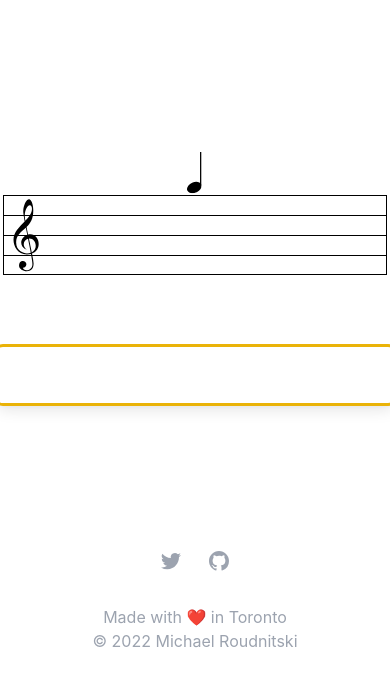
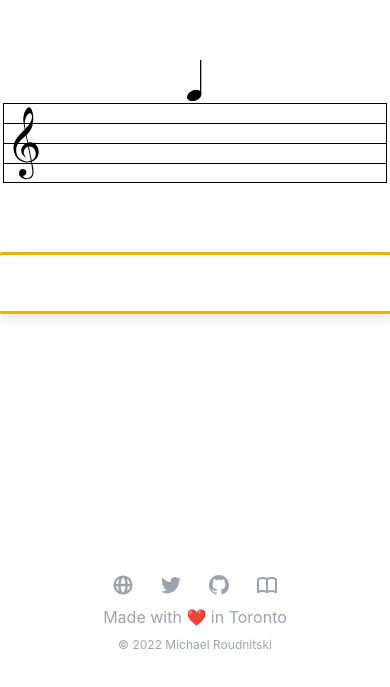
Before and after one commit to michaelroudnitski/piano-game, a Next.js app: page / in a window 390 px wide. Shown: the part 143-830 px from the top of the page. Built offline with nearby package versions, Linux system fonts and the light colour scheme.

Commit message:
Fix footer for smaller devices and social links

```diff
--- a/components/footer.js
+++ b/components/footer.js
@@ -1,8 +1,17 @@
 /* This example requires Tailwind CSS v2.0+ */
 const navigation = [
   {
+    name: 'Portfolio',
+    href: 'https://mroudnitski.com',
+    icon: (props) => (
+      <svg xmlns="http://www.w3.org/2000/svg" {...props} viewBox="0 0 20 20" fill="currentColor">
+        <path fill-rule="evenodd" d="M4.083 9h1.946c.089-1.546.383-2.97.837-4.118A6.004 6.004 0 004.083 9zM10 2a8 8 0 100 16 8 8 0 000-16zm0 2c-.076 0-.232.032-.465.262-.238.234-.497.623-.737 1.182-.389.907-.673 2.142-.766 3.556h3.936c-.093-1.414-.377-2.649-.766-3.556-.24-.56-.5-.948-.737-1.182C10.232 4.032 10.076 4 10 4zm3.971 5c-.089-1.546-.383-2.97-.837-4.118A6.004 6.004 0 0115.917 9h-1.946zm-2.003 2H8.032c.093 1.414.377 2.649.766 3.556.24.56.5.948.737 1.182.233.23.389.262.465.262.076 0 .232-.032.465-.262.238-.234.498-.623.737-1.182.389-.907.673-2.142.766-3.556zm1.166 4.118c.454-1.147.748-2.572.837-4.118h1.946a6.004 6.004 0 01-2.783 4.118zm-6.268 0C6.412 13.97 6.118 12.546 6.03 11H4.083a6.004 6.004 0 002.783 4.118z" clip-rule="evenodd" />
+      </svg>
+    ),
+  },
+  {
     name: 'Twitter',
-    href: '#',
+    href: 'https://twitter.com/mroudnitski',
     icon: (props) => (
       <svg fill="currentColor" viewBox="0 0 24 24" {...props}>
         <path d="M8.29 20.251c7.547 0 11.675-6.253 11.675-11.675 0-.178 0-.355-.012-.53A8.348 8.348 0 0022 5.92a8.19 8.19 0 01-2.357.646 4.118 4.118 0 001.804-2.27 8.224 8.224 0 01-2.605.996 4.107 4.107 0 00-6.993 3.743 11.65 11.65 0 01-8.457-4.287 4.106 4.106 0 001.27 5.477A4.072 4.072 0 012.8 9.713v.052a4.105 4.105 0 003.292 4.022 4.095 4.095 0 01-1.853.07 4.108 4.108 0 003.834 2.85A8.233 8.233 0 012 18.407a11.616 11.616 0 006.29 1.84" />
@@ -11,7 +20,7 @@ const navigation = [
   },
   {
     name: 'GitHub',
-    href: '#',
+    href: 'https://github.com/michaelroudnitski',
     icon: (props) => (
       <svg fill="currentColor" viewBox="0 0 24 24" {...props}>
         <path
@@ -21,12 +30,21 @@ const navigation = [
         />
       </svg>
     ),
+  },
+  {
+    name: 'Blog',
+    href: 'https://dev.to/mroudnitski',
+    icon: (props) => (
+      <svg xmlns="http://www.w3.org/2000/svg" {...props} fill="none" viewBox="0 0 24 24" stroke="currentColor" stroke-width="2">
+        <path stroke-linecap="round" stroke-linejoin="round" d="M12 6.253v13m0-13C10.832 5.477 9.246 5 7.5 5S4.168 5.477 3 6.253v13C4.168 18.477 5.754 18 7.5 18s3.332.477 4.5 1.253m0-13C13.168 5.477 14.754 5 16.5 5c1.747 0 3.332.477 4.5 1.253v13C19.832 18.477 18.247 18 16.5 18c-1.746 0-3.332.477-4.5 1.253" />
+      </svg>
+    ),
   }
 ]
 
 export default function Footer() {
   return (
-    <footer className="absolute bottom-0 w-full">
+    <footer className="dark:bg-black w-full mt-2">
       <div className="max-w-7xl mx-auto py-12 px-4 sm:px-6 md:flex md:items-center md:justify-between lg:px-8">
         <div className="flex justify-center space-x-6 md:order-2">
           {navigation.map((item) => (
@@ -36,9 +54,11 @@ export default function Footer() {
             </a>
           ))}
         </div>
-        <div className="mt-8 md:mt-0 md:order-1">
+        <div className="mt-2 md:mt-0 md:order-1">
           <p className="text-center text-base text-gray-400">Made with ❤️ in Toronto</p>
-          <p className="text-center text-base text-gray-400">&copy; 2022 Michael Roudnitski</p>
+        </div>
+        <div className="mt-2 md:mt-0 md:order-2">
+          <p className="text-center text-xs md:text-base text-gray-400">&copy; 2022 Michael Roudnitski</p>
         </div>
       </div>
     </footer>
--- a/pages/index.js
+++ b/pages/index.js
@@ -42,11 +42,11 @@ export default function Home() {
   }
 
   return (
-    <div className="dark:bg-black">
+    <div className="dark:bg-black flex flex-col h-screen">
       <HTMLHead />
 
-      <main>
-        <div className="flex flex-col h-screen items-center justify-center">
+      <main className="grow">
+        <div className="flex flex-col h-full items-center justify-center">
           <span className={correct ? "text-green-500" : "text-black dark:text-slate-100"}>
             <Treble note={note} />
             {/* <Bass note={note} /> */}
```
